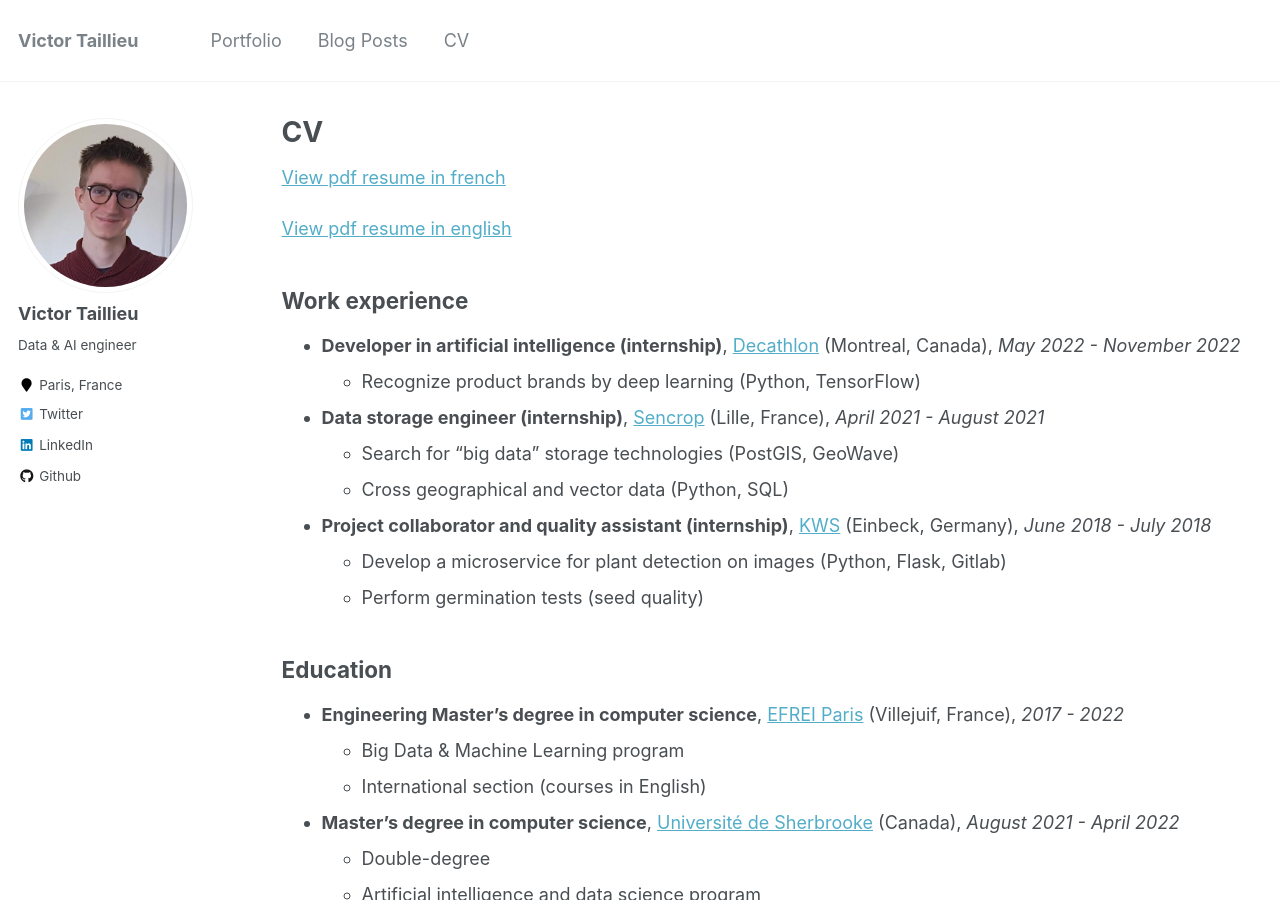
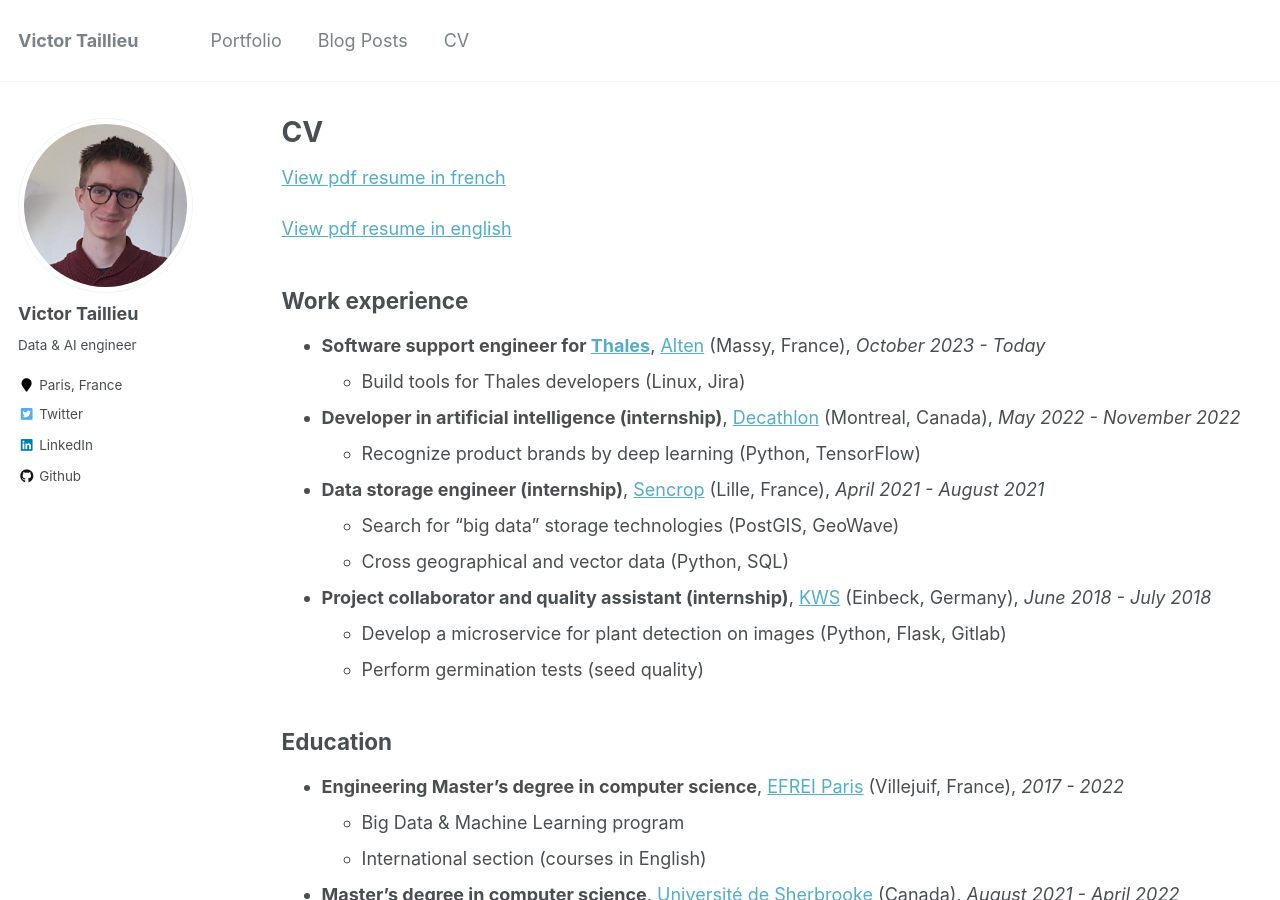
Before and after one commit to VictorTaillieu/victortaillieu.github.io, a Jekyll site: the page built from _pages/cv.md, in a window 1280 px wide and 900 px high. Built offline with Jekyll 4.4.1, drawn with Linux system fonts in a browser that asks for light colours.

Commit message:
Add Alten new job

```diff
--- a/_pages/cv.md
+++ b/_pages/cv.md
@@ -14,6 +14,9 @@ redirect_from:
 [View pdf resume in english](/files/resume_en.pdf)
 
 ## Work experience
+
+* **Software support engineer for [Thales](https://www.thalesgroup.com/en)**, [Alten](https://www.alten.com/) (Massy, France), *October 2023 - Today*
+  * Build tools for Thales developers (Linux, Jira)
 
 * **Developer in artificial intelligence (internship)**, [Decathlon](https://www.decathlon.com/) (Montreal, Canada), *May 2022 - November 2022*
   * Recognize product brands by deep learning (Python, TensorFlow)
```
